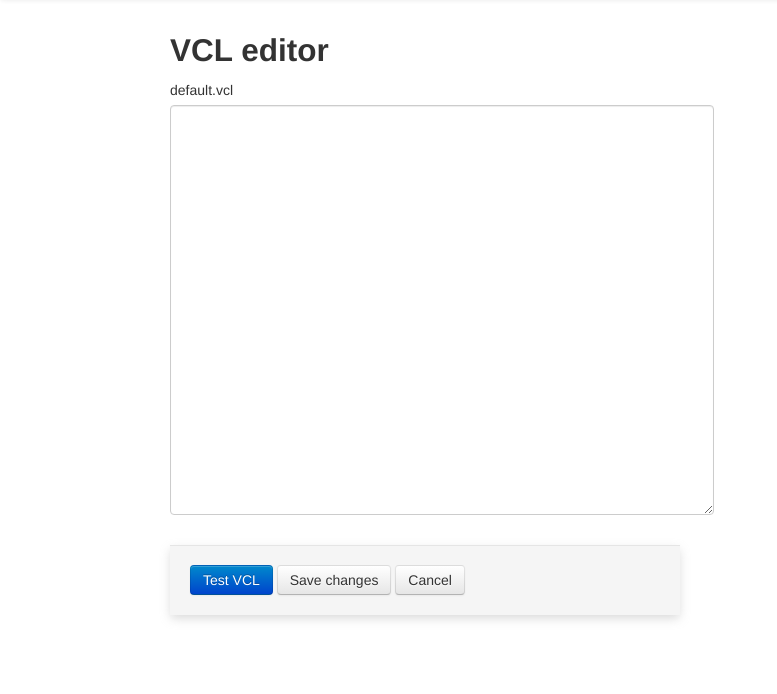
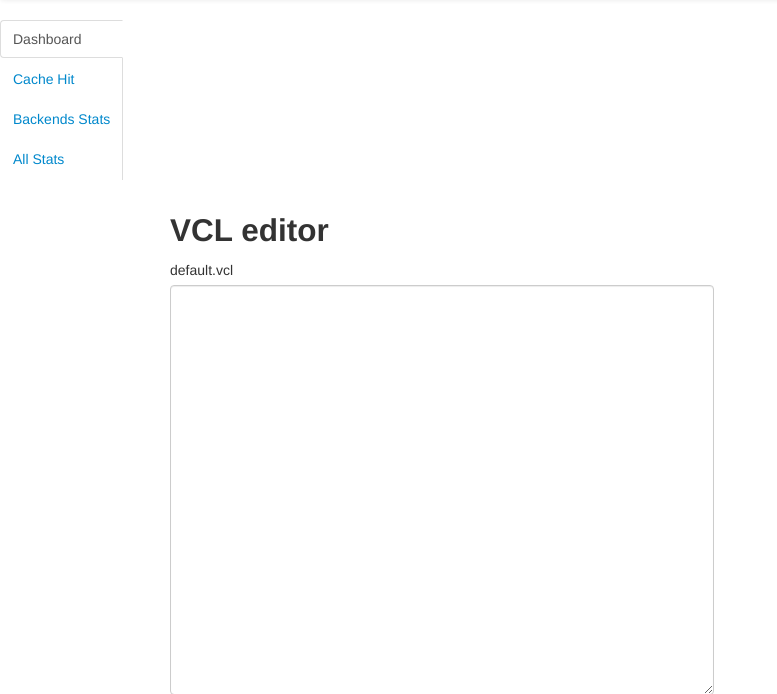
Before and after one commit to vmalaga/varnishtool, a Django app: template templates/frontend/vcledit.html in a window 1280 px wide. Shown: the part 42-736 px from the top of the page, without its empty margins (0-777 px from the left). Run offline with Django 3.2, Linux system fonts and the light colour scheme; the template is opened without the code that fills it, so the values that code supplies are empty; some libraries are stand-ins or nearby versions.

Commit message:
add left menu to vcledit

```diff
--- a/templates/frontend/vcledit.html
+++ b/templates/frontend/vcledit.html
@@ -2,7 +2,45 @@
 
 {% block body %}
         {{ block.super }}
-        {{ vcltext }}
+        <!-- Left menu with stats results -->
+        <div class="tabbable tabs-left" id="stats">
+            <ul class="nav nav-tabs">
+                <li class="active"><a href="#tab1" data-toggle="tab">Dashboard</a></li>
+                <li><a href="#tab2" data-toggle="tab">Cache Hit</a></li>
+                <li><a href="#tab3" data-toggle="tab">Backends Stats</a></li>
+                <li><a href="#tab4" data-toggle="tab">All Stats</a></li>
+            </ul>
+
+            <div class="tab-content">
+                <div id="tab1" class="tab-pane active">
+                    <!-- Show google charts -->
+                    {% include "frontend/dashboard.html" %}
+                </div>
+                <div id="tab2" class="tab-pane">
+                    {% for statname, value in cache_stats.items %}
+                    <div class="well" style="max-width: 20%;">
+                        <strong>{{ statname }}</strong> {{ value }}
+                    </div>
+                    {% endfor %}
+                </div>
+                <div id="tab3" class="tab-pane">
+                    {% for statname, value in backend_stats.items %}
+                    <div class="well" style="max-width: 20%;">
+                        <strong>{{ statname }}</strong> {{ value }}
+                    </div>
+                    {% endfor %}
+                </div>
+            <div id="tab4" class="tab-pane">
+                {% for statname, value in allstats.items %}
+                <tr>
+                    <td>{{ statname }}</td><td>{{ value }}</td>
+                </tr>
+                {% endfor %}
+
+            </div>
+            </div>
+        </div>
+
         <div class="container">
             <h2>VCL editor</h2>
             <div class="control-group">
```
Lines whose indentation alone changed are shown as unchanged.
